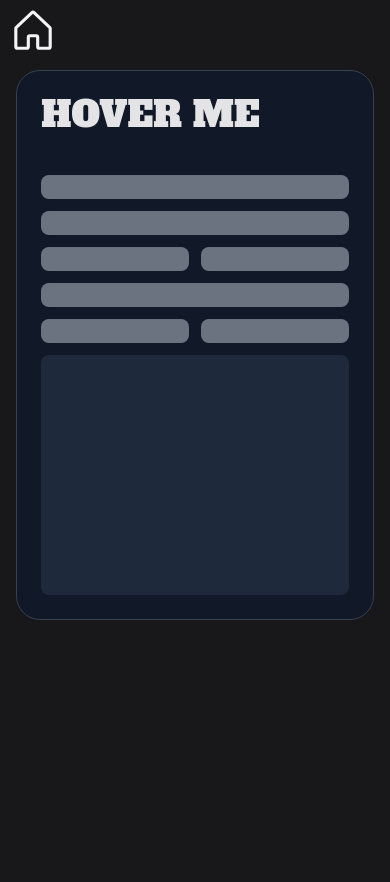
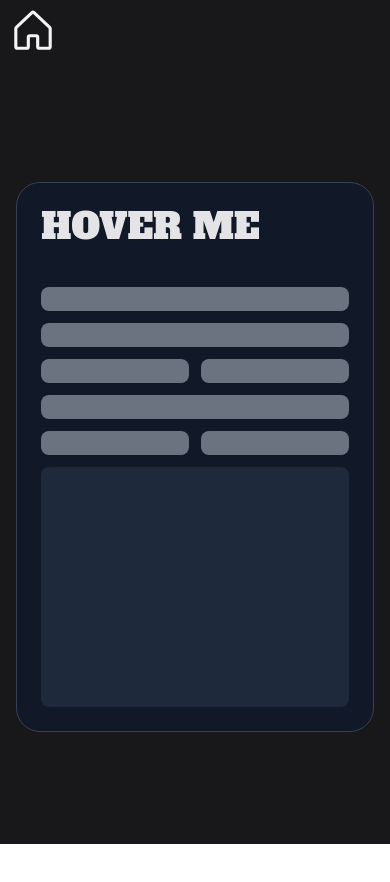
Before and after one commit to 0x7266/framer_motion_practice, a React (Vite) app: page /gradientonhover in a window 390 px wide. Shown: the top 882 px of the page. After the commit the page ends 844 px from the top, so only its background shows below. Built offline with nearby package versions, Linux system fonts and the light colour scheme.

Commit message:
fixed height

```diff
--- a/src/pages/GradientOnHover.tsx
+++ b/src/pages/GradientOnHover.tsx
@@ -14,7 +14,7 @@
 	}
 
 	return (
-		<div className="flex flex-col gap-5">
+		<div className="flex flex-col gap-5 h-screen">
 			<motion.div
 				initial={{ y: -200 }}
 				animate={{ y: -10, transition: { duration: 0.6 } }}
@@ -24,7 +24,7 @@
 					<HomeIcon />
 				</Link>
 			</motion.div>
-			<div className="h-screen flex flex-col items-center sm:justify-center">
+			<div className="h-full flex flex-col items-center justify-center">
 				<motion.div
 					initial={{ scale: 0 }}
 					animate={{ scale: 1 }}
```
